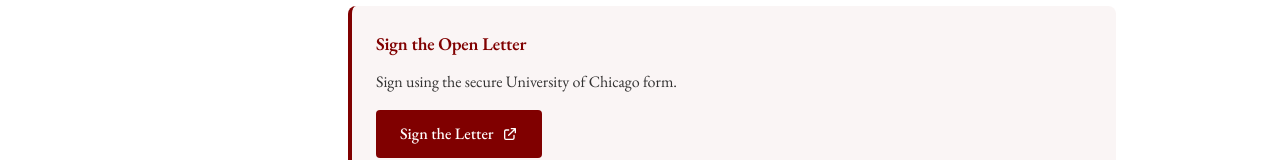
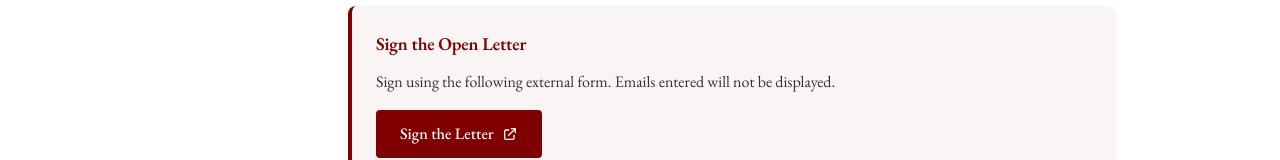
Before and after one commit to zroe1/uchicago-open-letter, a Next.js app: page / in a window 1280 px wide. Shown: the part 3628-3788 px from the top of the page. Built offline with nearby package versions, Linux system fonts and the light colour scheme.

Commit message:
little edit

```diff
--- a/src/app/page.tsx
+++ b/src/app/page.tsx
@@ -277,7 +277,7 @@
                   Sign the Open Letter
                 </h3>
                 <p className="text-black/80 mb-4">
-                  Sign using the secure University of Chicago form.
+                  Sign using the following external form. Emails entered will not be displayed.
                 </p>
                 <a
                   href="https://docs.google.com/forms/d/e/1FAIpQLSff70ymDPLK6n2UhN5INTzqc9jBudXdDXpz6FUbOhCX-0-4gg/viewform?usp=dialog"
```
